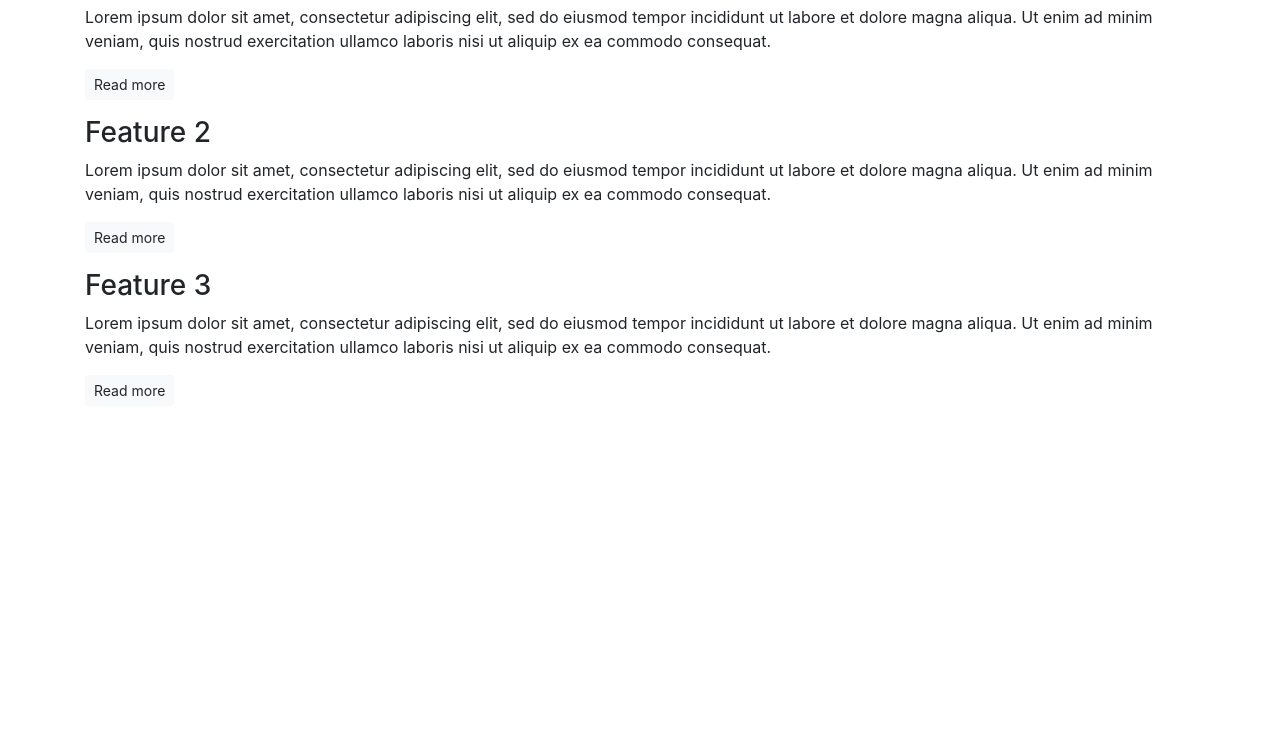
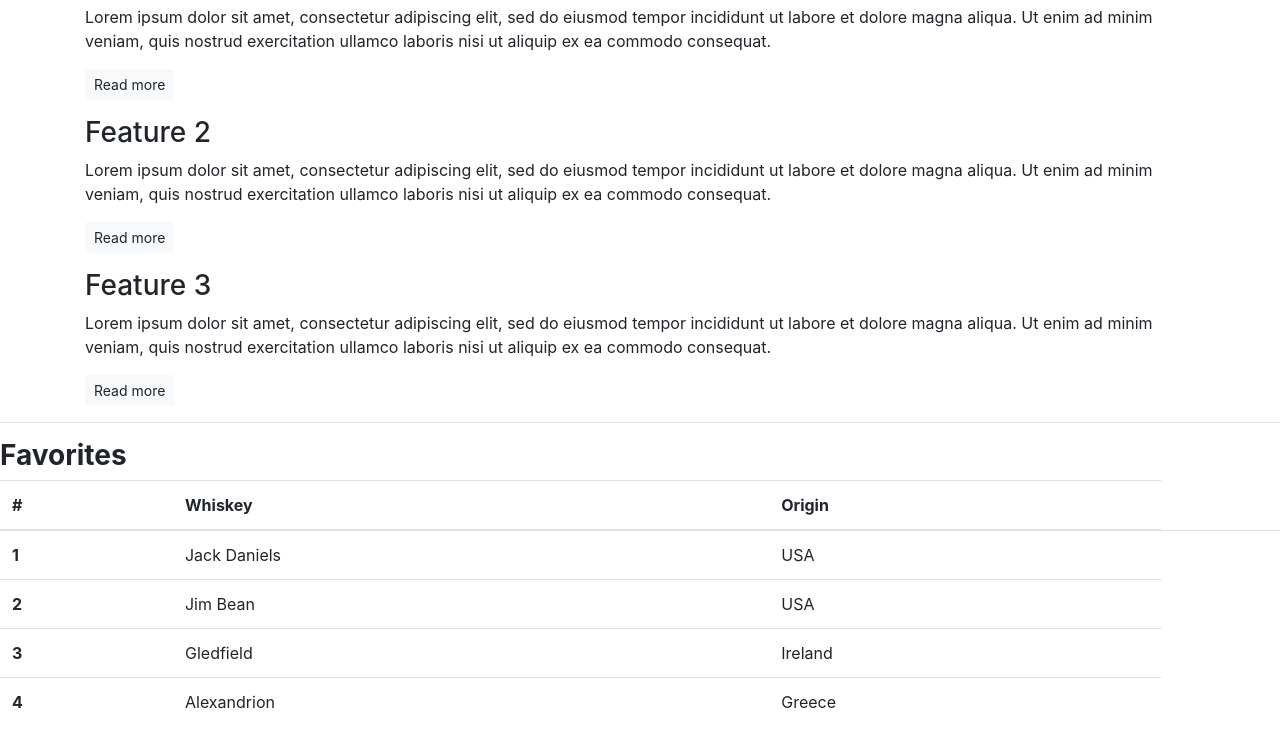
Before and after one commit to LeVlad/bootstrap, a plain HTML site: page index.html in a window 1280 px wide. Shown: the part 497-1239 px from the top of the page. Before the commit the page ends 919 px from the top, so only its background shows below. Drawn offline with nearby package versions, Linux system fonts and the light colour scheme.

Commit message:
Add table of favorites using bootstrap

```diff
--- a/index.html
+++ b/index.html
@@ -58,6 +58,44 @@
         </section>
         <!-- /.features -->
     </article>
+<hr>
+    <!-- Features -->
+    <section>
+        <table class="table table-hover">
+            <thead>
+                <h3><strong>Favorites</strong></h3>
+              <tr>
+                <th scope="col">#</th>
+                <th scope="col">Whiskey</th>
+                <th scope="col">Origin</th>
+                </tr>
+            </thead>
+            <tbody>
+              <tr>
+                <th scope="row">1</th>
+                <td>Jack Daniels</td>
+                <td>USA</td>
+                <td></td>
+              </tr>
+              <tr>
+                <th scope="row">2</th>
+                <td>Jim Bean</td>
+                <td>USA</td>
+                </tr>
+                <tr>
+                    <th scope="row">3</th>
+                    <td>Gledfield</td>
+                    <td>Ireland</td>
+                    </tr>
+                    <tr>
+                        <th scope="row">4</th>
+                        <td>Alexandrion</td>
+                        <td>Greece</td>
+                        </tr>
+              </tbody>
+          </table>
+    </section>
+    <!-- /.favorites -->
 </body>
 
 </html>
```
